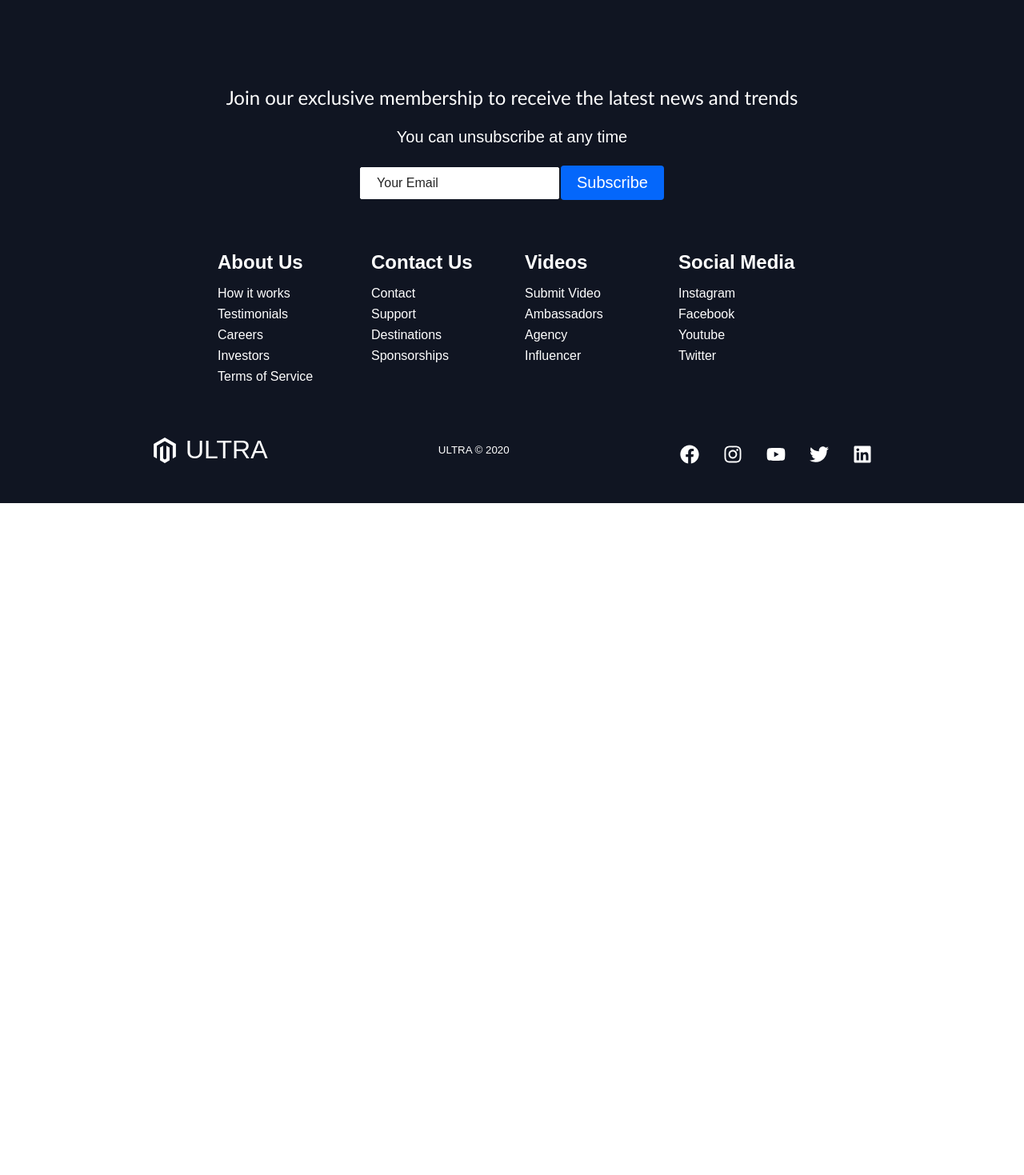
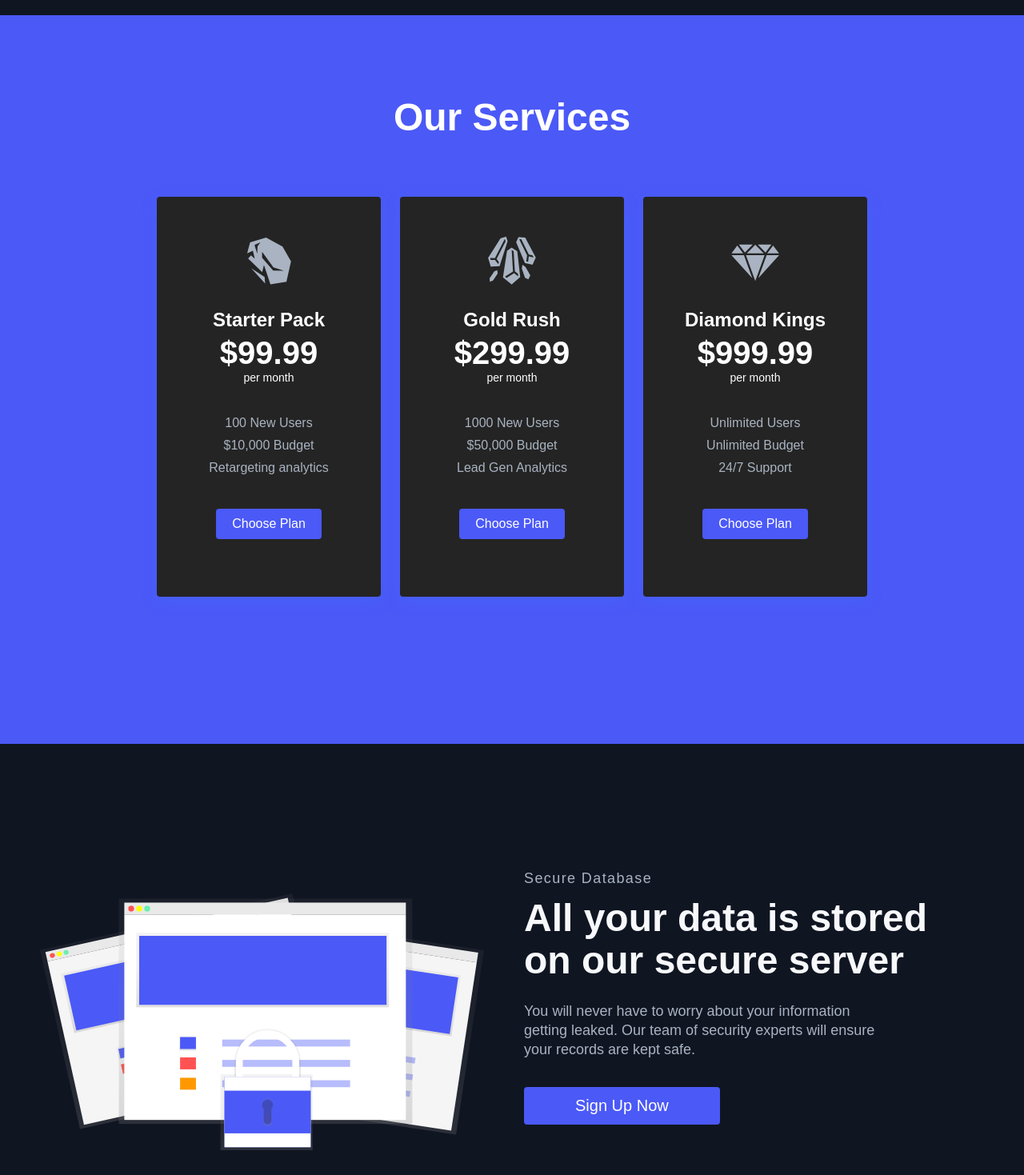
Before and after one commit to munirmahmud/ultra-design, a React (Create React App) app: page /services in a window 1280 px wide. Shown: the part 61-1530 px from the top of the page at 80% size. Before the commit the page ends 800 px from the top, so only its background shows below. Built offline with nearby package versions, Linux system fonts and the light colour scheme.

Commit message:
Services page added in routes

```diff
--- a/src/App.js
+++ b/src/App.js
@@ -2,7 +2,7 @@ import React from 'react';
 import { BrowserRouter as Router, Route, Switch } from 'react-router-dom';
 import { Footer, Navbar } from './components';
 import GlobalStyle from './globalStyles';
-import { Home } from './pages';
+import { Home, Services } from './pages';
 
 const App = () => {
     return (
@@ -12,6 +12,7 @@ const App = () => {
                 <Navbar />
                 <Switch>
                     <Route exact path="/" component={Home} />
+                    <Route exact path="/services" component={Services} />
                 </Switch>
                 <Footer />
             </Router>
--- /dev/null
+++ b/src/pages/Services/Services.js
@@ -0,0 +1,14 @@
+import React from 'react';
+import { Hero, Pricing } from '../../components';
+import { homeObjFour } from '../../data/Data';
+
+const Services = () => {
+    return (
+        <>
+            <Pricing />
+            <Hero {...homeObjFour} />
+        </>
+    )
+}
+
+export default Services
--- a/src/pages/index.js
+++ b/src/pages/index.js
@@ -1 +1,2 @@
 export { default as Home } from './HomePage/Home';
+export { default as Services } from './Services/Services';
```
